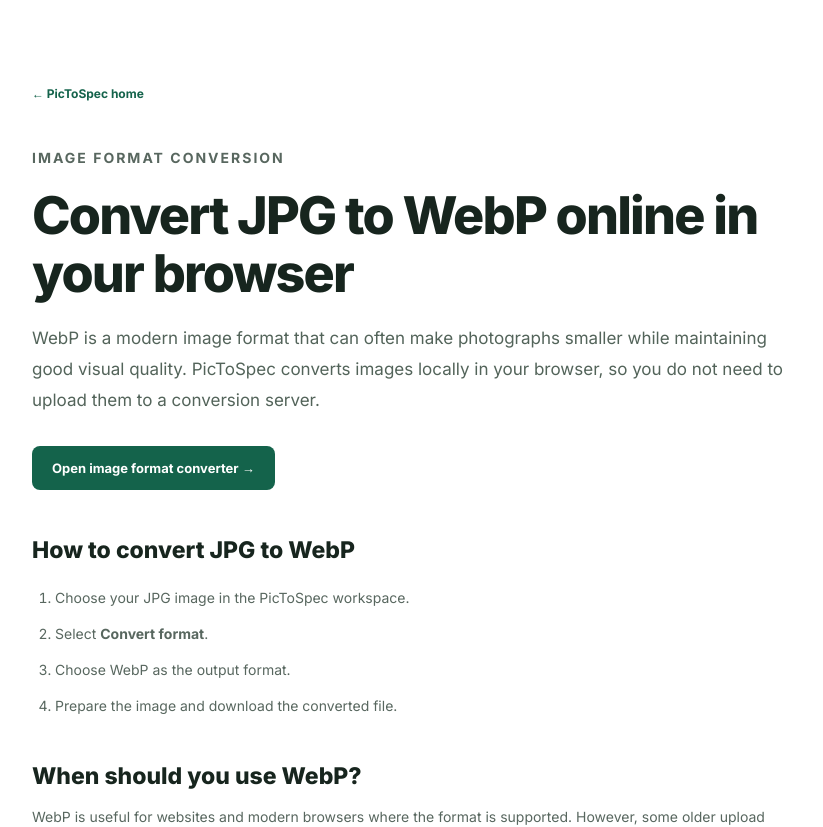
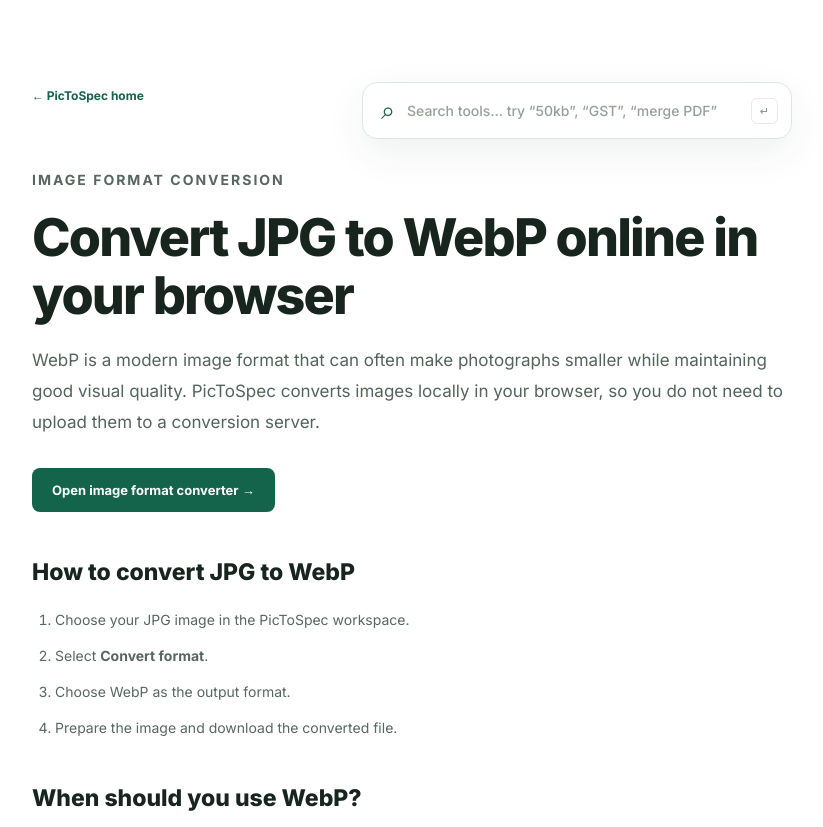
Before and after one commit to ya6331856-cpu/pic-to-spec, a Next.js app: page /jpg-to-webp in a window 1280 px wide. Shown: the top 827 px of the page, without its empty margins (228-1051 px from the left). Built offline with nearby package versions, Linux system fonts and the light colour scheme.

Commit message:
Add tool search to image guide pages

```diff
--- a/app/jpg-to-webp/page.tsx
+++ b/app/jpg-to-webp/page.tsx
@@ -1,6 +1,7 @@
 import type { Metadata } from "next";
+import ToolSearch from "@/components/ToolSearch";
 export const metadata: Metadata = { title: "JPG to WebP Converter Online — Convert Images in Browser", description: "Convert JPG images to WebP in your browser without uploading files. Learn when WebP is useful and check format compatibility before conversion.", alternates: { canonical: "/jpg-to-webp" } };
 export default function ConvertGuide() {
  const schema={"@context":"https://schema.org","@type":"WebPage","name":"JPG to WebP Converter"};
- return <main className="seo-page"><script type="application/ld+json" dangerouslySetInnerHTML={{__html:JSON.stringify(schema)}}/><a href="/" className="back">← PicToSpec home</a><p className="kicker">IMAGE FORMAT CONVERSION</p><h1>Convert JPG to WebP online in your browser</h1><p className="lead">WebP is a modern image format that can often make photographs smaller while maintaining good visual quality. PicToSpec converts images locally in your browser, so you do not need to upload them to a conversion server.</p><a className="seo-cta" href="/#tools">Open image format converter →</a><h2>How to convert JPG to WebP</h2><ol><li>Choose your JPG image in the PicToSpec workspace.</li><li>Select <b>Convert format</b>.</li><li>Choose WebP as the output format.</li><li>Prepare the image and download the converted file.</li></ol><h2>When should you use WebP?</h2><p>WebP is useful for websites and modern browsers where the format is supported. However, some older upload portals and desktop applications may only accept JPG or PNG. Check the accepted file types before converting.</p><h2>Does conversion always reduce file size?</h2><p>Not always. The result depends on the source image, dimensions and encoding settings. Compare the output size and visual quality rather than assuming every conversion will be smaller.</p><p>For a target upload size, see our <a href="/compress-image-to-50kb">compress image to KB guide</a>.</p></main>;
+ return <main className="seo-page"><script type="application/ld+json" dangerouslySetInnerHTML={{__html:JSON.stringify(schema)}}/><div className="tool-page-top"><a href="/" className="back">← PicToSpec home</a><ToolSearch /></div><p className="kicker">IMAGE FORMAT CONVERSION</p><h1>Convert JPG to WebP online in your browser</h1><p className="lead">WebP is a modern image format that can often make photographs smaller while maintaining good visual quality. PicToSpec converts images locally in your browser, so you do not need to upload them to a conversion server.</p><a className="seo-cta" href="/#tools">Open image format converter →</a><h2>How to convert JPG to WebP</h2><ol><li>Choose your JPG image in the PicToSpec workspace.</li><li>Select <b>Convert format</b>.</li><li>Choose WebP as the output format.</li><li>Prepare the image and download the converted file.</li></ol><h2>When should you use WebP?</h2><p>WebP is useful for websites and modern browsers where the format is supported. However, some older upload portals and desktop applications may only accept JPG or PNG. Check the accepted file types before converting.</p><h2>Does conversion always reduce file size?</h2><p>Not always. The result depends on the source image, dimensions and encoding settings. Compare the output size and visual quality rather than assuming every conversion will be smaller.</p><p>For a target upload size, see our <a href="/compress-image-to-50kb">compress image to KB guide</a>.</p></main>;
 }
```
